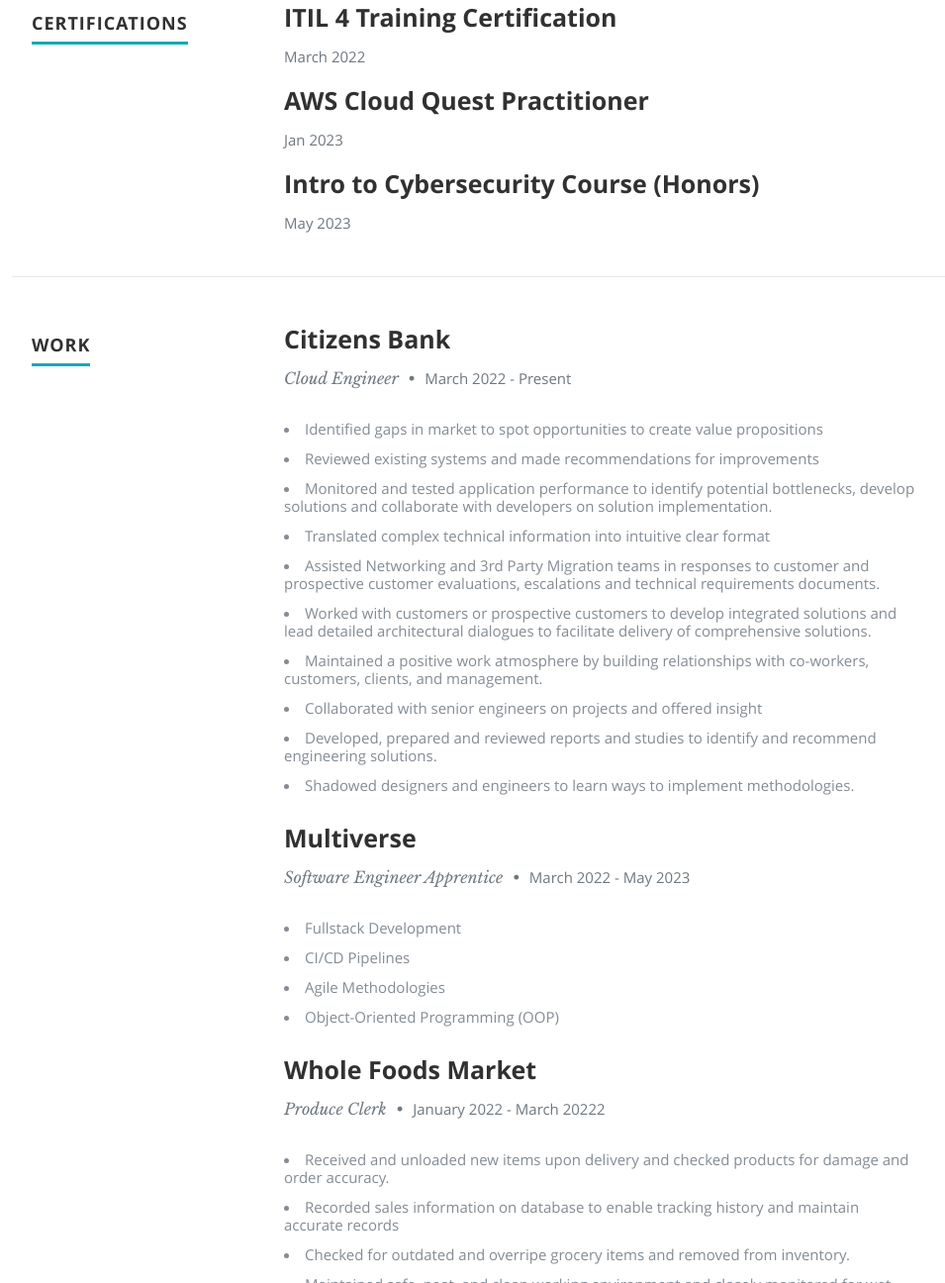
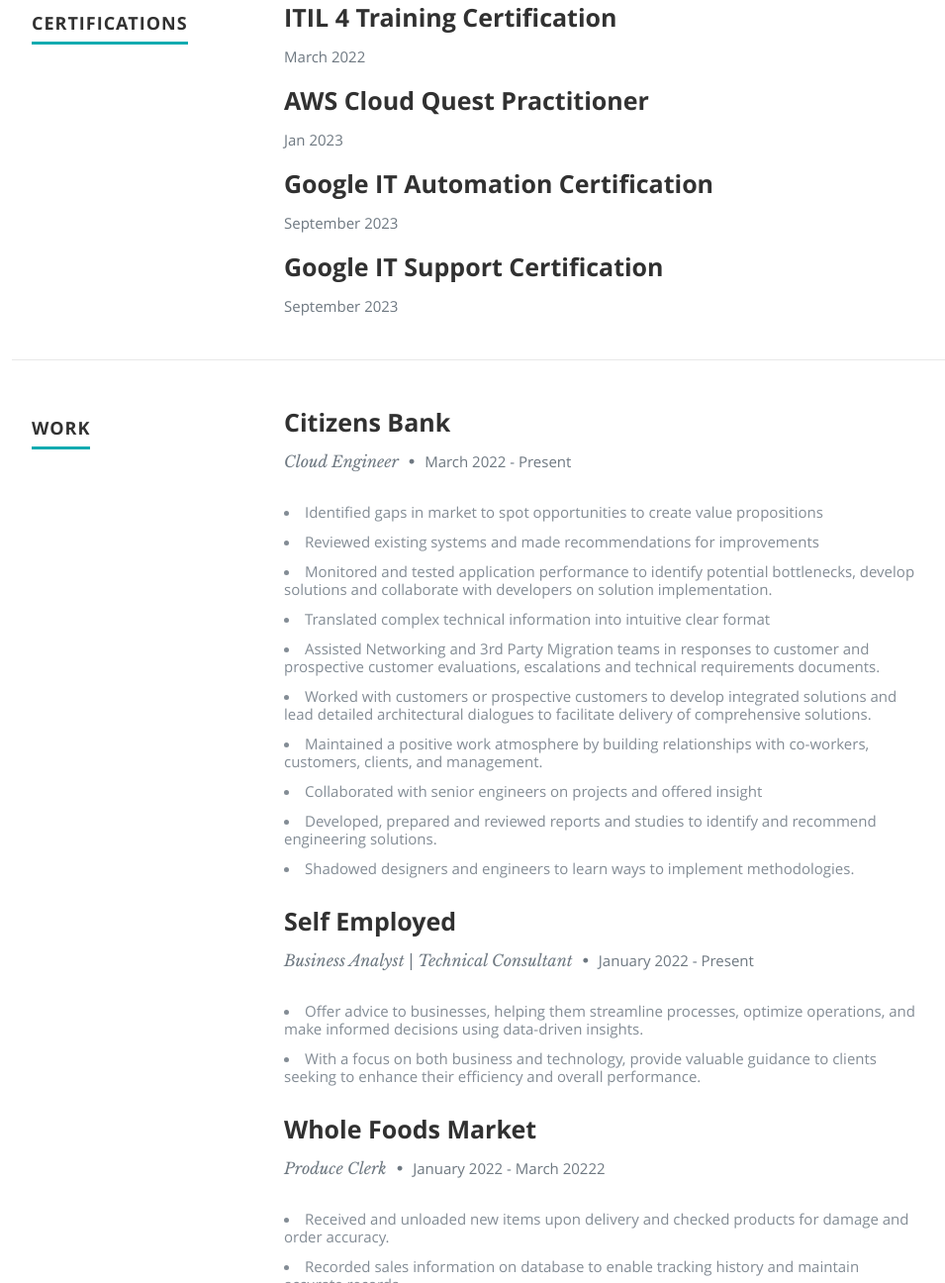
Before and after one commit to GreyCloudDev/AWS-Resume, a plain HTML site: page index.html in a window 1280 px wide. Shown: the part 1631-2927 px from the top of the page at 99% size, without its empty margins (118-1073 px from the left). Drawn offline with nearby package versions, Linux system fonts and the light colour scheme; files whose address does not match are found by name.

Commit message:
Update index.html

```diff
--- a/index.html
+++ b/index.html
@@ -150,12 +150,23 @@
 
             </div> <!-- item end -->
 
+	    <div class="row item">
+
+               <div class="twelve columns">
+
+                  <h3>Google IT Automation Certification</h3>
+                  <p class="info"><em class="date">September 2023</em></p>
+
+               </div>
+
+            </div> <!-- item end -->
+
             <div class="row item">
 
                <div class="twelve columns">
 
-                  <h3>Intro to Cybersecurity Course (Honors)</h3>
-                  <p class="info"><em class="date">May 2023</em></p>
+                  <h3>Google IT Support Certification</h3>
+                  <p class="info"><em class="date">September 2023</em></p>
 
                </div>
 
@@ -204,14 +215,12 @@
 
                <div class="twelve columns">
 
-                  <h3>Multiverse</h3>
-                  <p class="info">Software Engineer Apprentice <span>&bull;</span> <em class="date">March 2022 - May 2023</em></p>
+                  <h3>Self Employed</h3>
+                  <p class="info">Business Analyst | Technical Consultant <span>&bull;</span> <em class="date">January 2022 - Present</em></p>
 
                   <p>
-                     <li>Fullstack Development</li>
-                     <li>CI/CD Pipelines</li>
-                     <li>Agile Methodologies</li>
-                     <li>Object-Oriented Programming (OOP)</li>
+                     <li>Offer advice to businesses, helping them streamline processes, optimize operations, and make informed decisions using data-driven insights.</li>
+                     <li> With a focus on both business and technology, provide valuable guidance to clients seeking to enhance their efficiency and overall performance.</li>
                   </p>
 
                </div>
```
